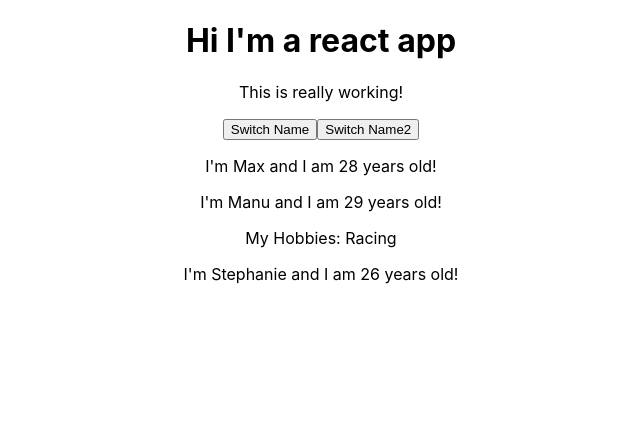
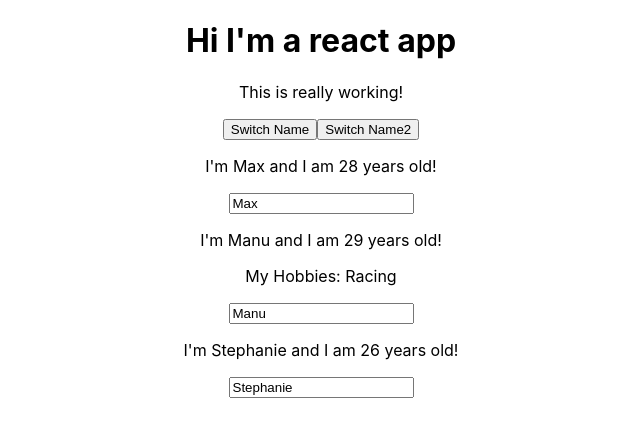
Before and after one commit to davieu/react-test, a React (Create React App) app: page / in a window 1280 px wide. Shown: the top 436 px of the page, without its empty margins (319-959 px from the left). Built offline with nearby package versions, Linux system fonts and the light colour scheme.

Commit message:
two way binding

```diff
--- a/src/App.js
+++ b/src/App.js
@@ -25,6 +25,16 @@ class App extends Component {
     })
   }
 
+  nameChangedHandler = (event) => {
+    this.setState({
+      persons: [
+        { name: 'Max', age: 28 },
+        { name: event.target.value, age: 29 },
+        { name: 'Stephanie', age: 26 }
+      ]
+    })
+  }
+
   render() {
     return (
       <div className="App">
@@ -32,7 +42,7 @@ class App extends Component {
         <p>This is really working!</p>
         <button onClick={this.switchNameHandler.bind(this, 'Maximilian')}>Switch Name</button>
 
-        {/* Alternative which executes an arrow function that does not use bind*/}
+        {/* Alternative which executes an arrow function that does not use bind. It is a convenient syntax but can be inneficient. React can rerender certain things in the app too often. Using bind syntax is recomended since it is more efficient.*/}
         <button onClick={() => this.switchNameHandler('Maximilian!!')}>Switch Name2</button>
           {/*you can render them both ways. Bottom is for nesting stuff in between. props.children is how you get the elements within the opening and closing tags of the component */}
         {/*
@@ -47,6 +57,7 @@ class App extends Component {
           name={this.state.persons[1].name}
           age={this.state.persons[1].age}
           click={this.switchNameHandler.bind(this, 'Max!')}
+          changed={this.nameChangedHandler}
           ><p>
           My Hobbies: Racing</p></Person>
         <Person
--- a/src/Person/Person.js
+++ b/src/Person/Person.js
@@ -7,6 +7,7 @@ const person = (props) => {
             <p onClick={props.click} >I'm {props.name} and I am {props.age} years old!</p>
             {/*props.children - children is a reserved word. children refers to any elements within the opening and closing tags of the component*/}
             {props.children}
+            <input type="text" placeholder="Name Here" onChange={props.changed} defaultValue={props.name} />
         </div>
     )
 }
```
